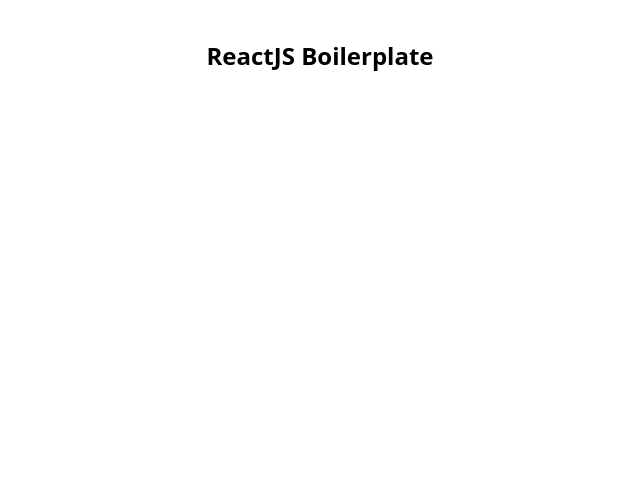
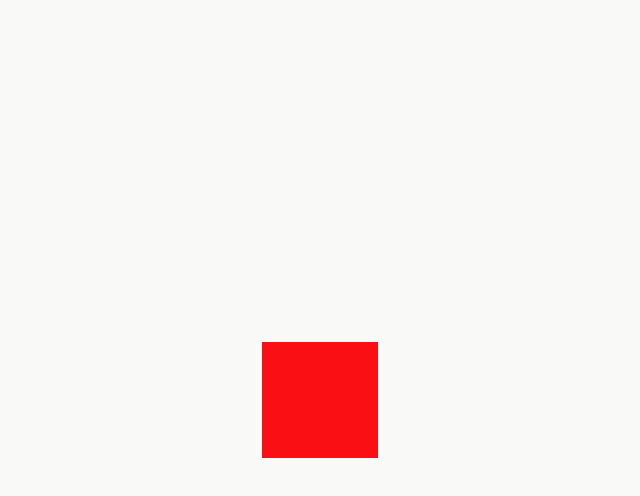
Before and after one commit to auxe-os/r3f-image-reveal-effect, a React (Vite) app: page / in a window 1280 px wide. Shown: the top 496 px of the page, without its empty margins (320-960 px from the left). Built offline with nearby package versions, Linux system fonts and the light colour scheme.

Commit message:
Starter project - Basic R3F app

```diff
--- a/package.json
+++ b/package.json
@@ -12,6 +12,8 @@
   "dependencies": {
     "@react-three/drei": "^9.114.6",
     "@react-three/fiber": "^8.17.10",
+    "leva": "^0.9.35",
+    "motion": "^11.11.17",
     "react": "^18.3.1",
     "react-dom": "^18.3.1",
     "three": "^0.169.0"
--- a/src/App.jsx
+++ b/src/App.jsx
@@ -1,9 +1,20 @@
+import { Canvas } from "@react-three/fiber";
+
 function App() {
   return (
     <>
-      <h1 className="text-center w-full mt-10 text-2xl font-bold">
-        ReactJS Boilerplate
-      </h1>
+      <Canvas
+        style={{
+          width: "100vw",
+          height: "100vh",
+          backgroundColor: "#F9FAF7",
+        }}
+      >
+        <mesh>
+          <boxGeometry />
+          <meshBasicMaterial color="red" />
+        </mesh>
+      </Canvas>
     </>
   );
 }
```
Also changed, not shown: eslint.config.js (+18 -17 lines), public/img/texture.webp (added), 1 other file (tests, documents, lock files or other folders).
